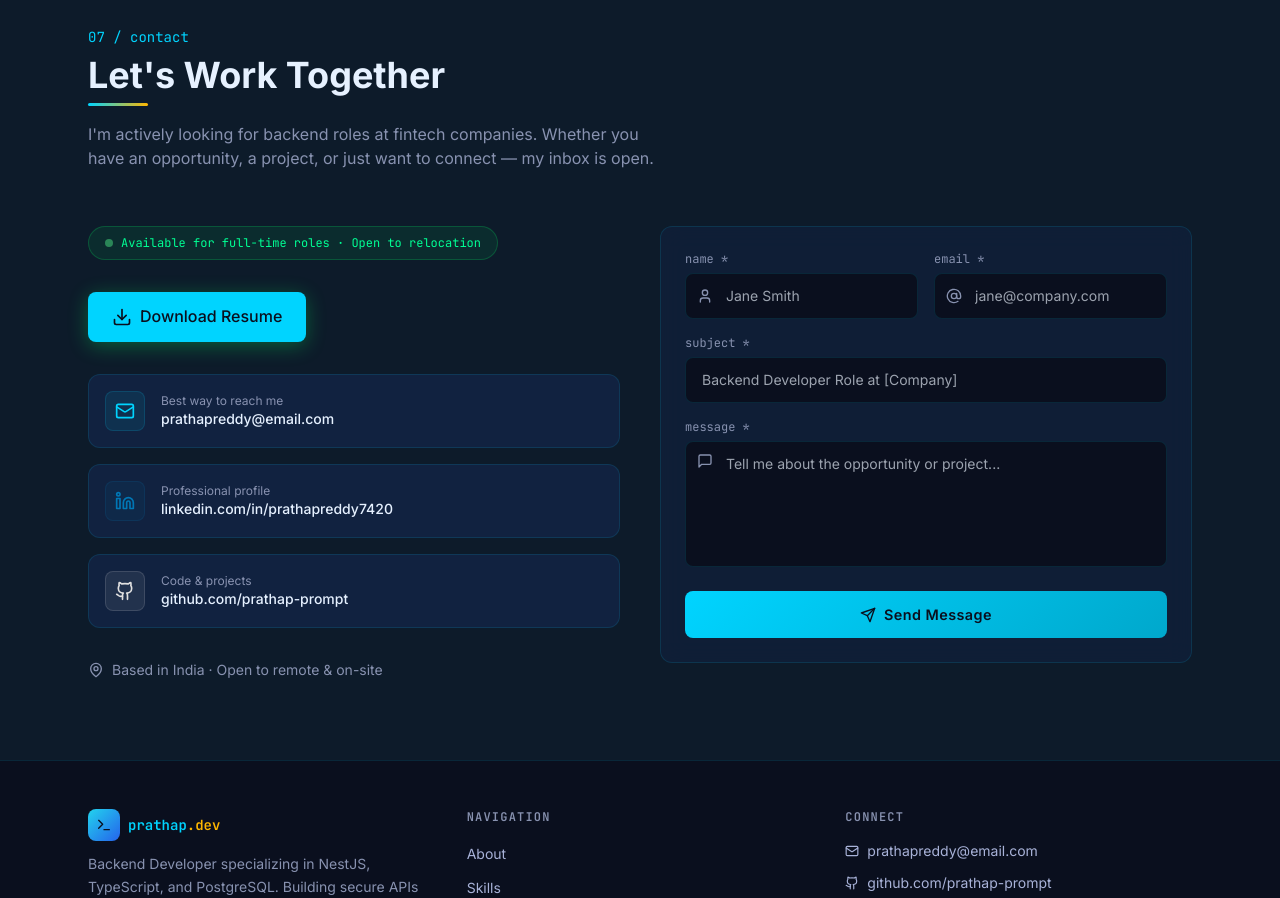
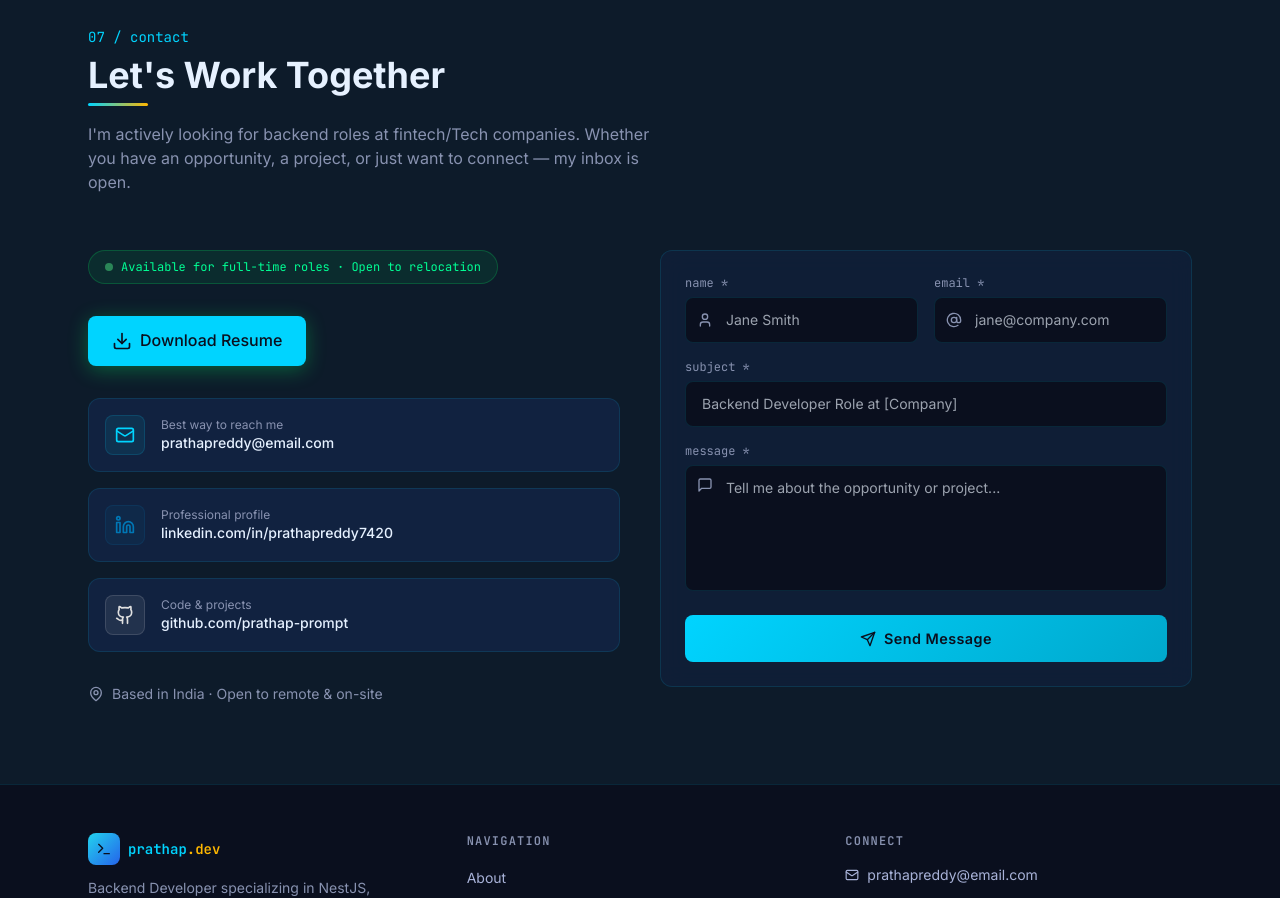
Before and after one commit to prathap-prompt/protfolio, a Next.js app: page / in a window 1280 px wide. Shown: the part 6100-6998 px from the top of the page. Built offline with nearby package versions, Linux system fonts and the light colour scheme.

Commit message:
Fix LinkedIn redirect URLs with https scheme

```diff
--- a/src/components/layout/Footer.tsx
+++ b/src/components/layout/Footer.tsx
@@ -93,7 +93,7 @@ export default function Footer() {
               {[
                 { icon: Mail, label: "prathapreddy@email.com", href: "mailto:prathapreddy@email.com" },
                 { icon: Github, label: "github.com/prathap-prompt", href: "https://github.com/prathap-prompt" },
-                { icon: Linkedin, label: "linkedin.com/in/prathapreddy7420", href: "www.linkedin.com/in/prathapreddy7420" },
+                { icon: Linkedin, label: "linkedin.com/in/prathapreddy7420", href: "https://www.linkedin.com/in/prathapreddy7420" },
               ].map(({ icon: Icon, label, href }) => (
                 <a
                   key={label}
--- a/src/components/sections/Contact.tsx
+++ b/src/components/sections/Contact.tsx
@@ -27,7 +27,7 @@ const SOCIAL_LINKS = [
     icon: Linkedin,
     label: "LinkedIn",
     value: "linkedin.com/in/prathapreddy7420",
-    href: "www.linkedin.com/in/prathapreddy7420",
+    href: "https://www.linkedin.com/in/prathapreddy7420",
     color: "#0077B5",
     desc: "Professional profile",
   },
@@ -89,7 +89,7 @@ export default function Contact() {
             className="mt-4 text-base max-w-xl"
             style={{ color: "var(--text-muted)" }}
           >
-            I&apos;m actively looking for backend roles at fintech companies.
+            I&apos;m actively looking for backend roles at fintech/Tech companies.
             Whether you have an opportunity, a project, or just want to connect
             — my inbox is open.
           </p>
--- a/src/components/sections/Hero.tsx
+++ b/src/components/sections/Hero.tsx
@@ -194,7 +194,7 @@ export default function Hero() {
             },
             {
               icon: Linkedin,
-              href: "www.linkedin.com/in/prathapreddy7420",
+              href: "https://www.linkedin.com/in/prathapreddy7420",
               label: "LinkedIn",
             },
             {
```
